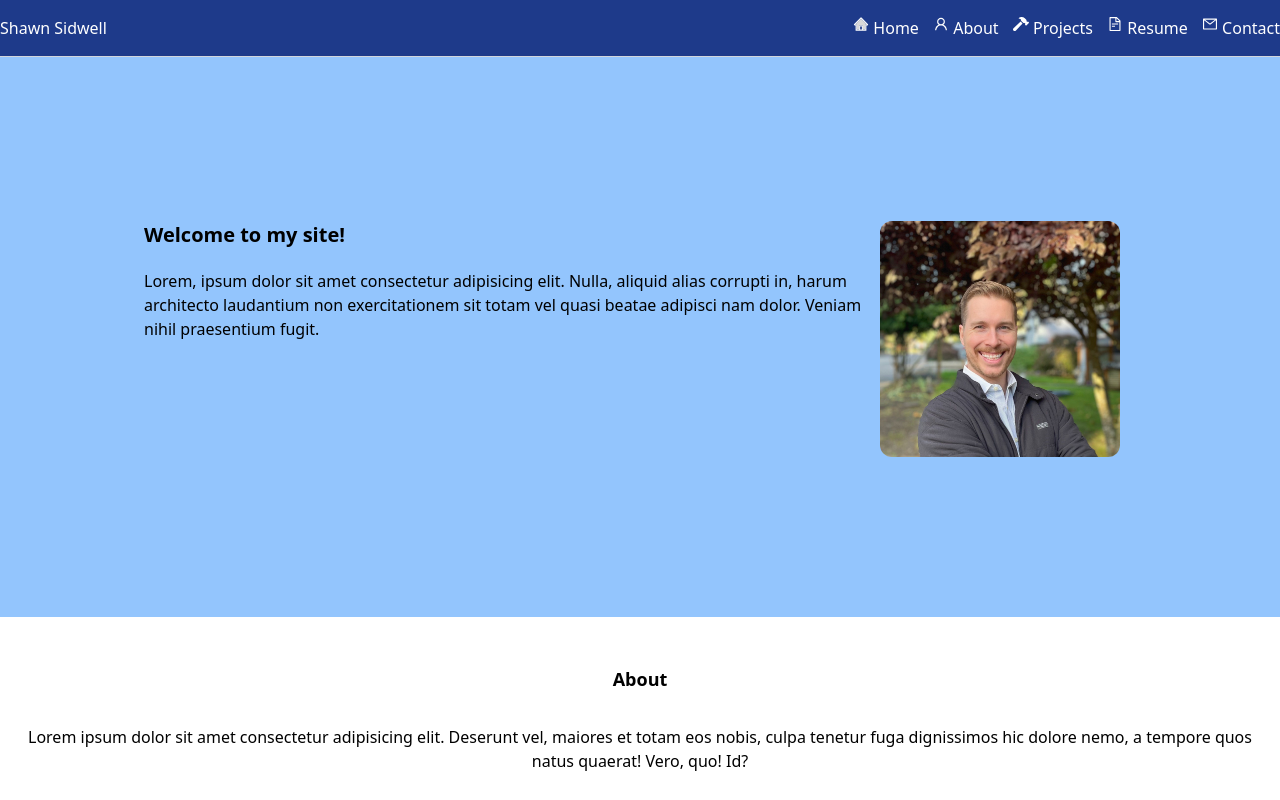
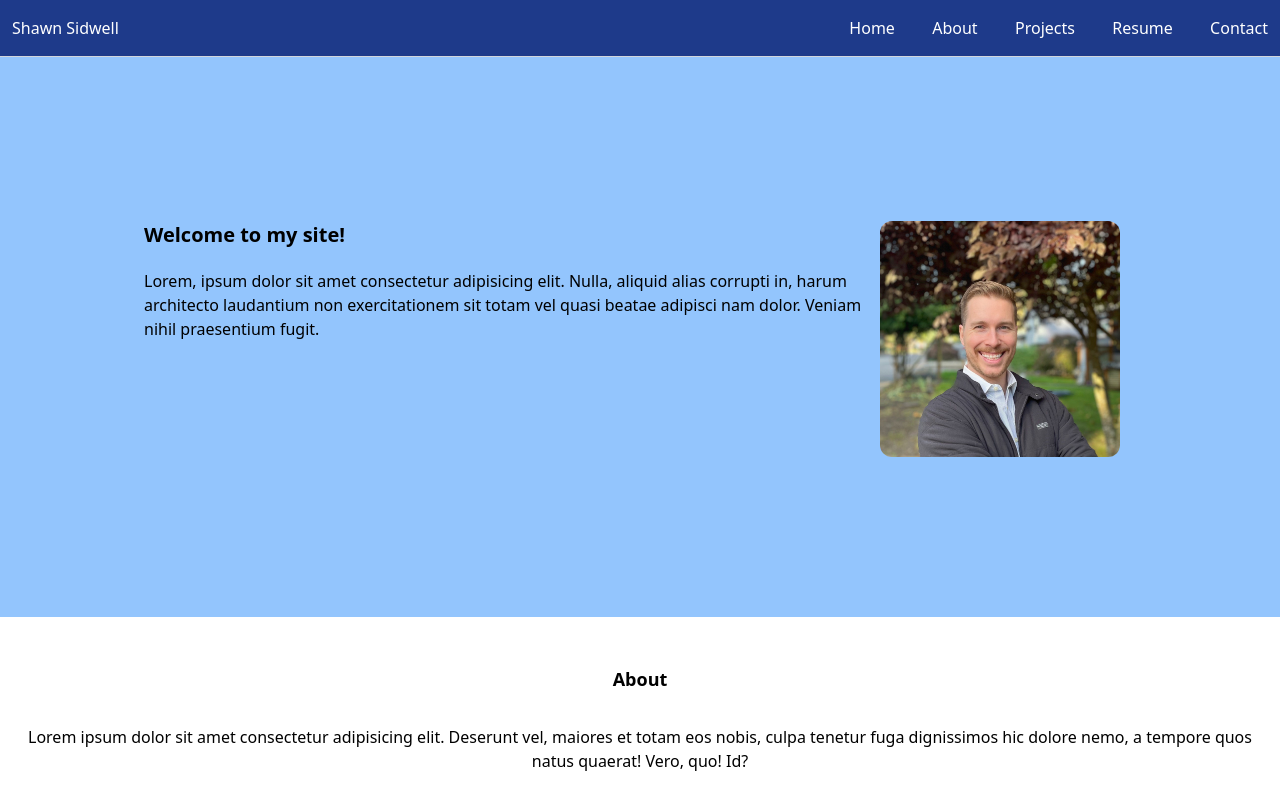
Before and after one commit to ShawnRSidwell/portfolio, a React (Vite) app: page / in a window 1280 px wide. Shown: the top 800 px of the page. Built offline with nearby package versions, Linux system fonts and the light colour scheme.

Commit message:
Add underline and animation to navbar

```diff
--- a/src/components/About/About.jsx
+++ b/src/components/About/About.jsx
@@ -1,7 +1,7 @@
 import Table from "./Table";
 function About() {
   return (
-    <div className="py-8">
+    <div id="about" className="py-8">
       <h2 className="text-lg font-bold text-center p-4">About</h2>
       <p className="text-center p-4">
         Lorem ipsum dolor sit amet consectetur adipisicing elit. Deserunt vel,
--- a/src/components/Header/Header.jsx
+++ b/src/components/Header/Header.jsx
@@ -13,12 +13,12 @@ function Header() {
 
   return (
     <header
-      className={` sticky top-0 z-[20] flex items-center justify-between border-b border-gray-300 flex-wrap bg-blue-900 py-4 ${
-        isSticky && "bg-slate-200"
+      className={` sticky top-0 z-[20] flex items-center justify-between border-b border-gray-300 flex-wrap bg-blue-900 py-4 px-3 transition-all duration-700  ${
+        isSticky && "bg-slate-200/90 "
       }`}
     >
-      <Logo />
-      <Nav />
+      <Logo isSticky={isSticky} />
+      <Nav isSticky={isSticky} />
     </header>
   );
 }
--- a/src/components/Header/Nav.jsx
+++ b/src/components/Header/Nav.jsx
@@ -1,35 +1,17 @@
 import { useState } from "react";
 import { AiFillCloseCircle } from "react-icons/ai";
 import { AiOutlineMenu } from "react-icons/ai";
-import { AiTwotoneHome } from "react-icons/ai";
-import { AiOutlineUser } from "react-icons/ai";
-import { FaHammer } from "react-icons/fa";
-import { AiOutlineFileText } from "react-icons/ai";
-import { AiOutlineMail } from "react-icons/ai";
+
 import ScrollLink from "./ScrollLink";
 
 function Navlinks() {
   return (
     <>
-      <ScrollLink to="home">
-        <AiTwotoneHome size="1em" color="white" /> Home
-      </ScrollLink>
-      <ScrollLink to="about">
-        <AiOutlineUser size="1em" color="white" />
-        About
-      </ScrollLink>
-      <ScrollLink to="projects">
-        {" "}
-        <FaHammer size="1em" color="white" />
-        Projects
-      </ScrollLink>
-      <ScrollLink to="resume">
-        <AiOutlineFileText size="1em" color="white" />
-        Resume
-      </ScrollLink>
-      <ScrollLink to="contact">
-        <AiOutlineMail size="1em" color="white" /> Contact
-      </ScrollLink>
+      <ScrollLink to="home">Home</ScrollLink>
+      <ScrollLink to="about">About</ScrollLink>
+      <ScrollLink to="projects">Projects</ScrollLink>
+      <ScrollLink to="resume">Resume</ScrollLink>
+      <ScrollLink to="contact"> Contact</ScrollLink>
     </>
   );
 }
--- a/src/components/Header/ScrollLink.jsx
+++ b/src/components/Header/ScrollLink.jsx
@@ -3,13 +3,14 @@ import { Link } from "react-scroll";
 function ScrollLink({ to, children }) {
   return (
     <Link
+      activeClass="active hover-underline-animation"
       to={to}
       smooth={true}
       duration={500}
       spy={true}
       offset={-70} // Adjust the offset based on your layout
     >
-      <button className="text-white flex justify-center gap-1">
+      <button className="flex justify-center gap-1 hover-underline-animation">
         {children}
       </button>
     </Link>
--- a/src/index.css
+++ b/src/index.css
@@ -26,5 +26,32 @@
     background-position: 0% 50%, 50% 50%, 100% 100%;
   }
 }
-@import url(https://fonts.googleapis.com/css?family=Roboto:400,300,500,700,100);
-@import url(https://fonts.googleapis.com/css?family=Roboto+Mono:400,500,700,300,100);
+
+.active {
+  text-decoration: underline !important;
+  text-decoration-color: red !important;
+}
+
+.hover-underline-animation {
+  display: inline-block;
+  position: relative;
+  color: white;
+}
+
+.hover-underline-animation::after {
+  content: "";
+  position: absolute;
+  width: 100%;
+  transform: scaleX(0);
+  height: 2px;
+  bottom: 0;
+  left: 0;
+  background-color: #0087ca;
+  transform-origin: bottom right;
+  transition: transform 0.25s ease-out;
+}
+
+.hover-underline-animation:hover::after {
+  transform: scaleX(1);
+  transform-origin: bottom left;
+}
```
